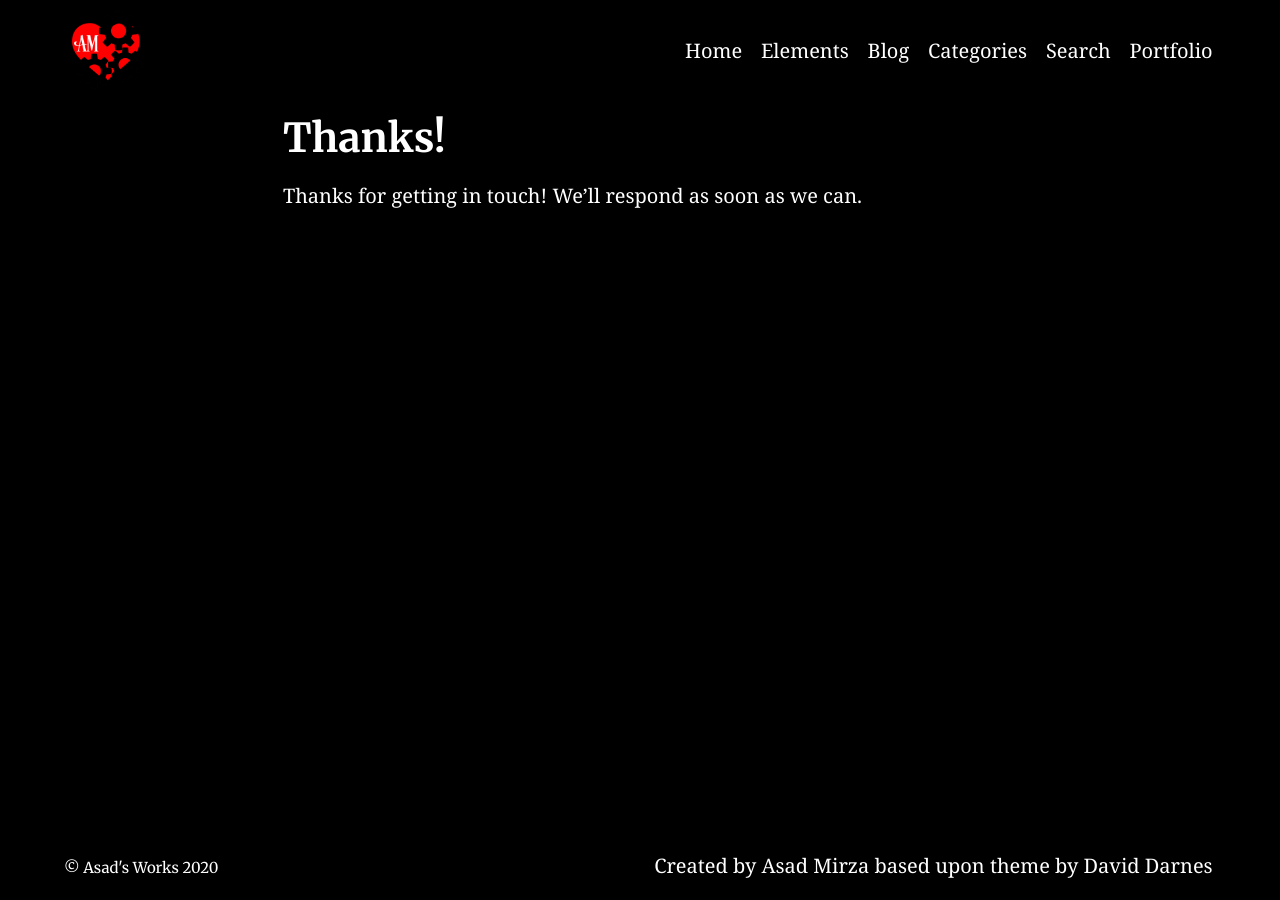
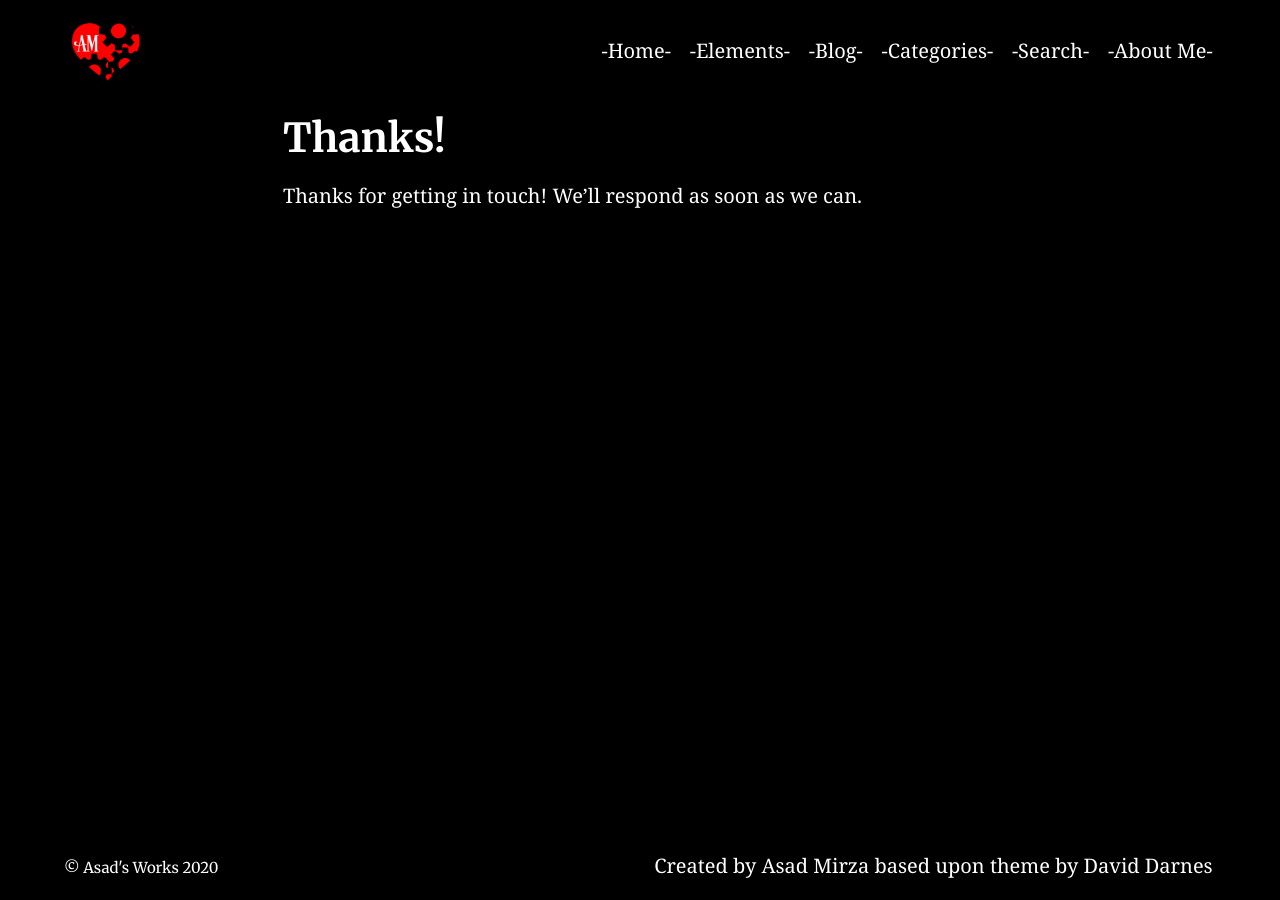
Before and after one commit to DThornz/Website, a Jekyll site: the page built from thanks.md, in a window 1280 px wide. Built offline with Jekyll 4.4.1, drawn with Linux system fonts in a browser that asks for light colours.

Commit message:
Adjusted menu bar link titles to include dashes

```diff
--- a/_config.yml
+++ b/_config.yml
@@ -127,18 +127,18 @@ favicons: # Favicons are also used in the manifest file. Syntax is 'size: path'
 
 # 9. Site navigation
 navigation_header:
-- title: Home
+- title: -Home-
   url: /
-- title: Elements
+- title: -Elements-
   url: /elements/
-- title: Blog
+- title: -Blog-
   url: /blog/
-- title: Categories
+- title: -Categories-
   url: /categories/
-- title: Search
+- title: -Search-
   url: /search/
-- title: Portfolio
-  url: /portfolio/
+- title: -About Me-
+  url: /about_me/
 
 navigation_footer:
 - title: Created by Asad Mirza based upon theme by David Darnes
```
